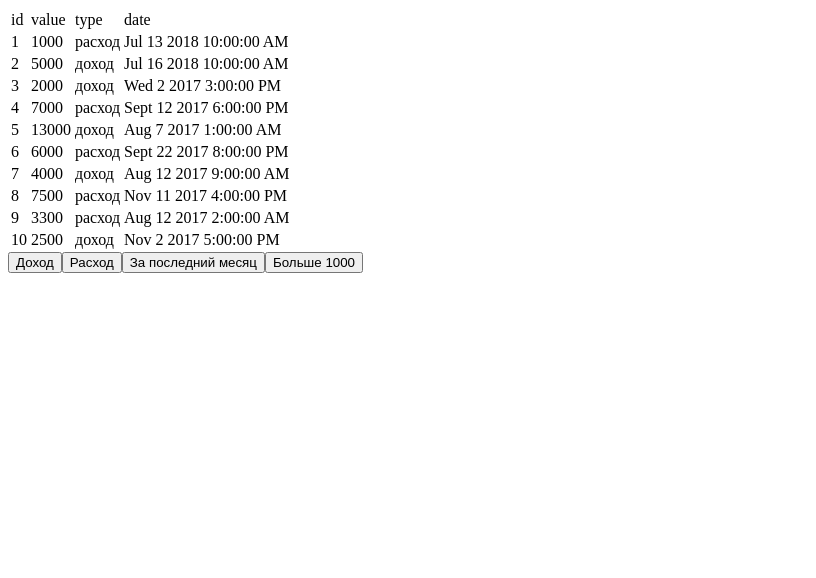
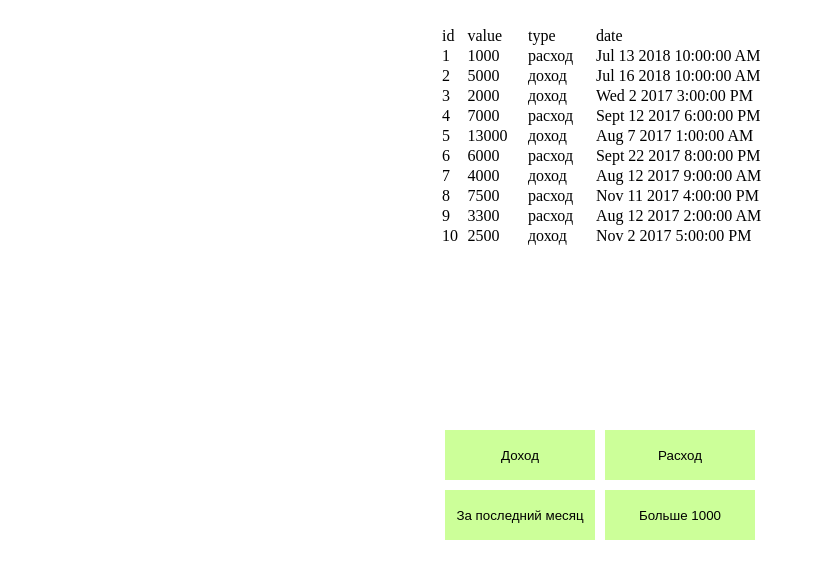
Before and after one commit to HomsVO/filteringTables, a React (Create React App) app: page / in a window 1280 px wide. Shown: the top 578 px of the page, without its empty margins (0-816 px from the left). Built offline with nearby package versions, Linux system fonts and the light colour scheme; the HTML template or start-up script is replaced by a standard one.

Commit message:
few styles & few Eslint & few PropTypes validation

```diff
--- a/src/App.js
+++ b/src/App.js
@@ -5,20 +5,20 @@ import transaction from './transactions.js'
 
 
 class App extends Component {
-    state = {
+   state = {
         transact:[transaction],
         activeFilters:[],
     }
-    filtersToggler = (name,e) =>{
+    filtersToggler = (e,name) =>{
         if(this.state.activeFilters.includes(name)){
             let arr = this.state.activeFilters;
             arr.splice(arr.indexOf(name),1);
-            e.target.className = '';
+            e.target.className = 'btn filter';
             this.setState({
                 activeFilters:arr
             })
         }else{
-            e.target.className = 'active';
+            e.target.className = 'btn filter filter-active';
             this.setState({
                 activeFilters:this.state.activeFilters.concat(name)
             })
@@ -29,7 +29,6 @@ class App extends Component {
             <div>
                 <Table data={this.state.transact} activeFilters={this.state.activeFilters}></Table>
                 <Filters filtersToggler={this.filtersToggler}></Filters>
-                <h1>{this.state.activeFilters}</h1>
             </div>
        )
     }
--- a/src/components/Filters/filters.js
+++ b/src/components/Filters/filters.js
@@ -1,28 +1,28 @@
 const filters = {
-    incomeFilter:{
-        callback:function(t){
-           return t.type === "доход"
-        },
-        name:'incomeFilter'
+  incomeFilter: {
+    callback: function (t) {
+      return t.type === 'доход'
     },
-    expenseFilter:{
-        callback:function(t){
-            return t.type === "расход"
-         },
-        name:'expenseFilter'
+    name: 'incomeFilter'
+  },
+  expenseFilter: {
+    callback: function (t) {
+      return t.type === 'расход'
     },
-    lastMonthFilter:{
-        callback:function(t){
-            let d = new Date();
-            return Date.parse(t.date) > d.setMonth(d.getMonth() -1);
-         },
-        name:'lastMonthFilter'
+    name: 'expenseFilter'
+  },
+  lastMonthFilter: {
+    callback: function (t) {
+      let d = new Date()
+      return Date.parse(t.date) > d.setMonth(d.getMonth() - 1)
     },
-    moreThousandFilter:{
-        callback:function(t){
-            return t.value > 1000;
-         },
-        name:'moreThousandFilter'
-    }
+    name: 'lastMonthFilter'
+  },
+  moreThousandFilter: {
+    callback: function (t) {
+      return t.value > 1000
+    },
+    name: 'moreThousandFilter'
+  }
 }
-export default filters;
+export default filters
--- a/src/components/Filters/index.js
+++ b/src/components/Filters/index.js
@@ -1,13 +1,17 @@
 import React from 'react'
 import filters from './filters.js'
-const Filters = (props) =>{
-    return(
-        <div>
-            <button onClick={props.filtersToggler.bind(this,filters.incomeFilter.name)}>Доход</button>
-            <button onClick={props.filtersToggler.bind(this,filters.expenseFilter.name)}>Расход</button>
-            <button onClick={props.filtersToggler.bind(this,filters.lastMonthFilter.name)}>За последний месяц</button>
-            <button onClick={props.filtersToggler.bind(this,filters.moreThousandFilter.name)}>Больше 1000</button>
-        </div>
-    )
+import PropTypes from 'prop-types'
+const Filters = (props) => {
+  return (
+    <div className='btn-wrapper'>
+      <button className='btn filter' onClick={(e) => { props.filtersToggler(e, filters.incomeFilter.name, this) }}>Доход</button>
+      <button className='btn filter' onClick={(e) => { props.filtersToggler(e, filters.expenseFilter.name, this) }}>Расход</button>
+      <button className='btn filter' onClick={(e) => { props.filtersToggler(e, filters.lastMonthFilter.name, this) }}>За последний месяц</button>
+      <button className='btn filter' onClick={(e) => { props.filtersToggler(e, filters.moreThousandFilter.name, this) }}>Больше 1000</button>
+    </div>
+  )
 }
-export default Filters;
+Filters.propTypes = {
+  filtersToggler: PropTypes.func.isRequired
+}
+export default Filters
--- a/src/components/Filters/style.css
+++ /dev/null
@@ -1,3 +0,0 @@
-.active{
-    background-color: #000;
-}
--- a/src/components/Table/index.js
+++ b/src/components/Table/index.js
@@ -1,32 +1,36 @@
-import React from 'react';
-import filters from '../Filters/filters';
-import transaction from '../../transactions';
-
-
-const Table =(props) => {
-    const filter = props.activeFilters.map(a=>{
+import React from 'react'
+import PropTypes from 'prop-types'
+import filters from '../Filters/filters'
+import transaction from '../../transactions'
+const Table = (props) => {
+  const filter = props.activeFilters.map(a => {
     let data = transaction.filter(filters[a]['callback'])
-           return data.map(d=>{
-                return(
+    return data.map(d => {
+      return (
         <tr key={d.id}><td>{d.id}</td><td>{d.value}</td><td>{d.type}</td><td>{d.date}</td></tr>
       )
     })
   })
-    const tableItems = props.data.map((t) =>{
-        return t.map(t2=>{
-                return(
+  const tableItems = props.data.map((t) => {
+    return t.map(t2 => {
+      return (
         <tr key={t2.id}><td>{t2.id}</td><td>{t2.value}</td><td>{t2.type}</td><td>{t2.date}</td></tr>
       )
     })
   })
-        return(
+  return (
+    <div className='table-wrapper'>
       <table>
         <tbody>
           <tr><td>id</td><td>value</td><td>type</td><td>date</td></tr>
-                   {(props.activeFilters.length>0)?filter:tableItems}
+          {(props.activeFilters.length > 0) ? filter : tableItems}
         </tbody>
       </table>
-
+    </div>
   )
 }
-export default Table;
+Table.propTypes = {
+  activeFilters: PropTypes.array,
+  data: PropTypes.array
+}
+export default Table
--- a/src/index.css
+++ b/src/index.css
@@ -0,0 +1,32 @@
+*{
+    padding: 0;
+    margin: 0;
+}
+.wrapper{
+    width: 666px;
+    text-align: center;
+    margin: 0 auto;
+}
+.filter-active{
+    background-color: #000;
+}
+table{
+   width:400px;
+   margin: 25px auto;
+}
+.table-wrapper{
+    min-height: 400px;
+}
+.btn-wrapper{
+    margin: 0 auto;
+    width: 400px;
+    display: flex;
+    flex-wrap: wrap;
+}
+.btn{
+    border: none;
+    margin: 5px;
+    width: 150px;
+    height: 50px;
+    background-color: #CCFF99;
+}
```
Also changed, not shown: package.json (+11 -0 lines), src/index.js (+7 -7 lines), src/transactions.js (+41 -41 lines), 2 other files (tests, documents, lock files or other folders). Lines whose indentation alone changed are shown as unchanged.
